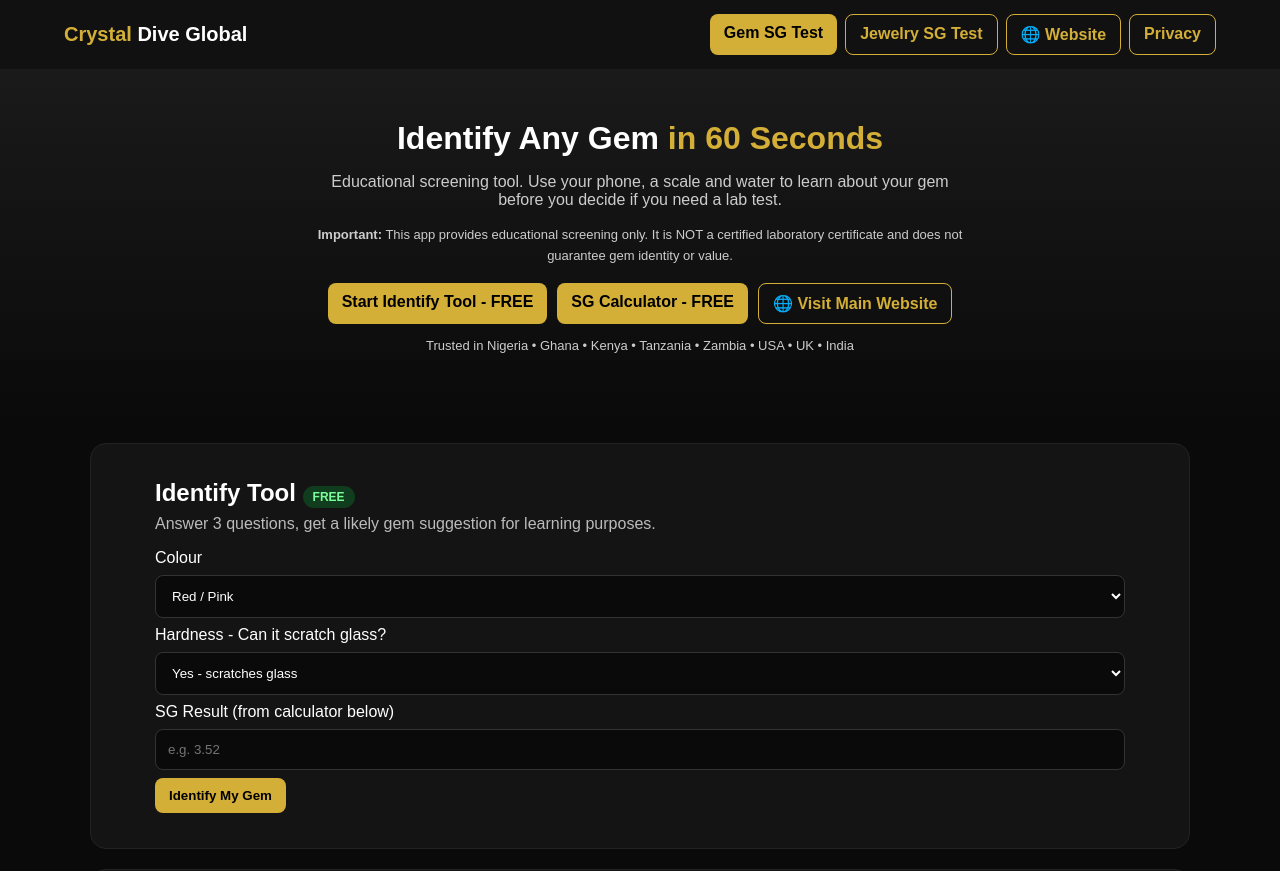
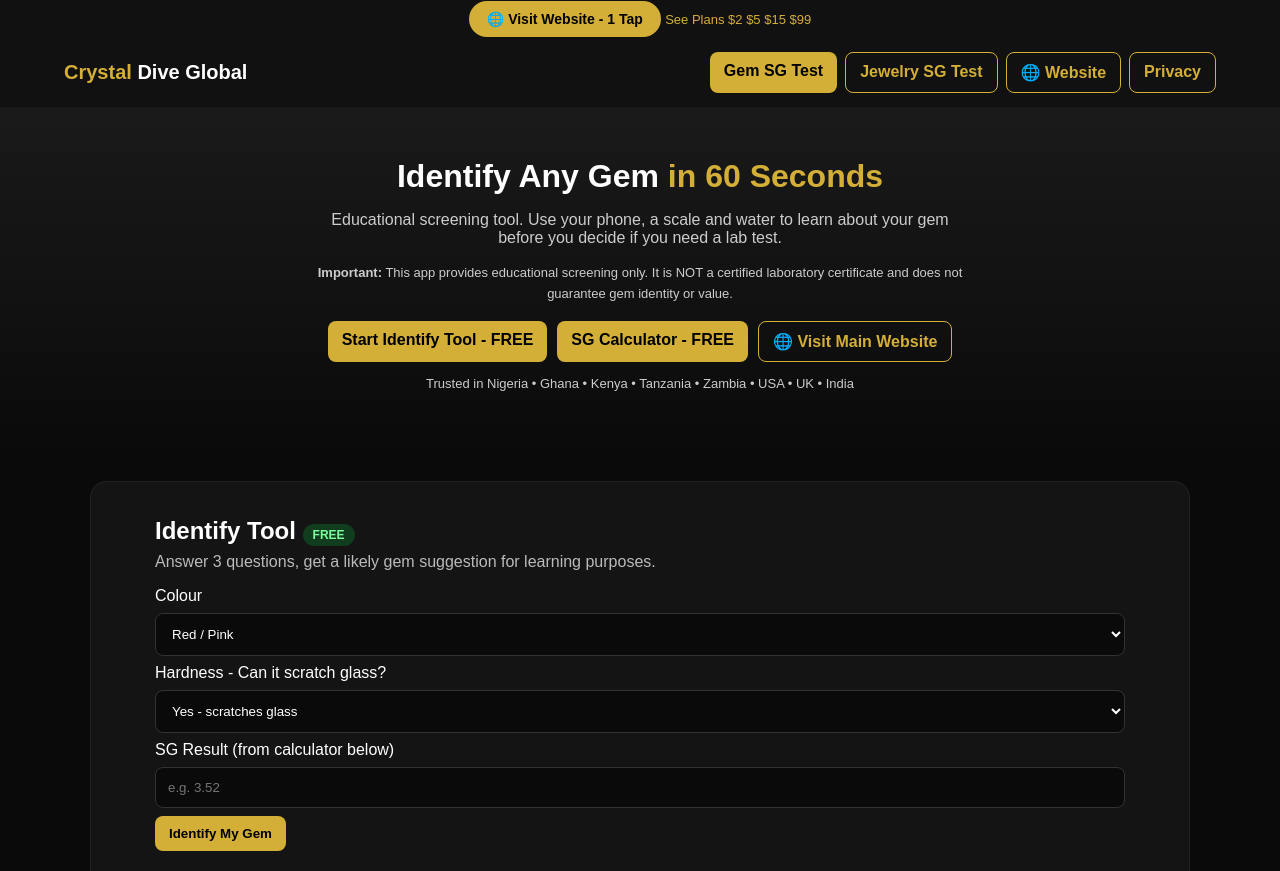
Before and after one commit to Crystaldive-Global/crystal-dive-global, a plain HTML site: page app.html in a window 1280 px wide. Shown: the top 871 px of the page. Drawn offline with Linux system fonts and the light colour scheme.

Commit message:
Add website link and plans section in app.html
Added a new div for website link and plans.

```diff
--- a/app.html
+++ b/app.html
@@ -1,3 +1,4 @@
+<div style="text-align:center;padding:10px;background:#111"><a href="index.html" style="background:#d4af37;color:#000;padding:10px 18px;border-radius:999px;font-weight:800;text-decoration:none;font-size:14px">🌐 Visit Website - 1 Tap</a> <a href="index.html" style="color:#d4af37;font-size:13px">See Plans $2 $5 $15 $99</a></div>
 <!DOCTYPE html>
 <html lang="en">
 <head>
```
